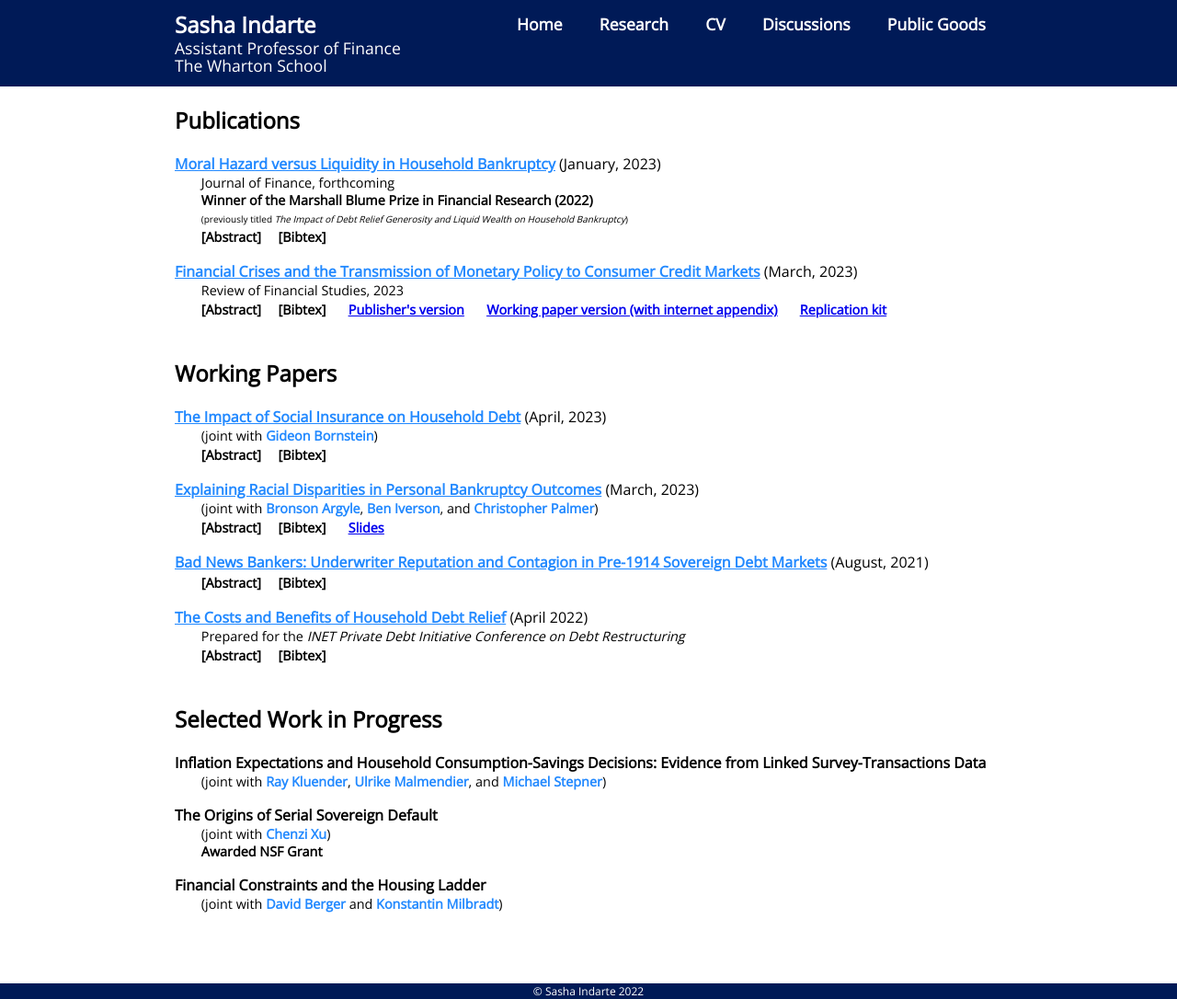
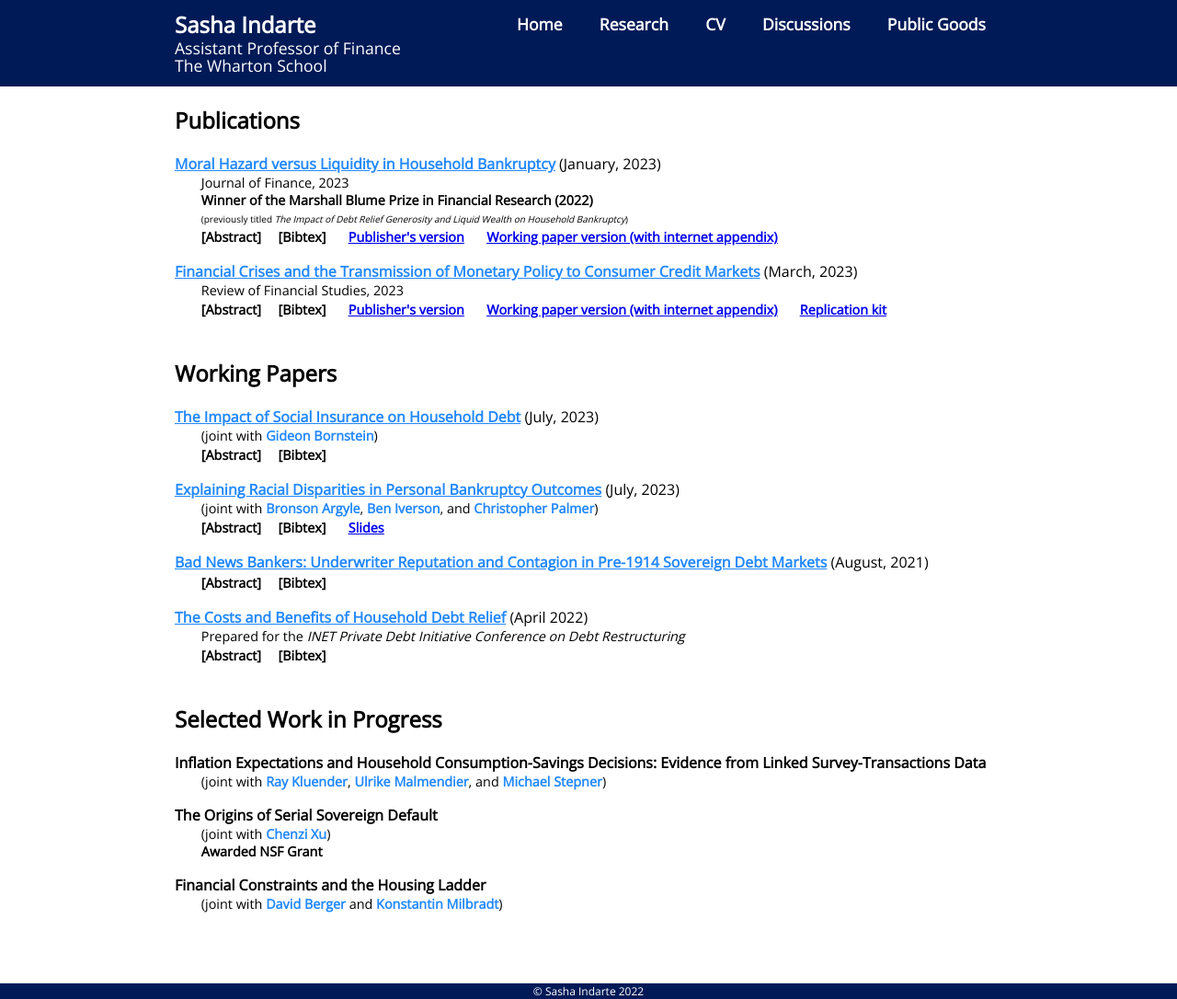
Before and after one commit to sashaindarte/sashaindarte.github.io, a Jekyll site: the page built from research/index.html, in a window 1280 px wide and 1086 px high. Shown: the whole window at 92% size. Built offline with Jekyll 4.4.1, drawn with Linux system fonts in a browser that asks for light colours.

Commit message:
Update index.html

```diff
--- a/research/index.html
+++ b/research/index.html
@@ -39,7 +39,7 @@ title: Sasha Indarte - Research
 			</p>
 
 			<p style="padding-left:2em;padding-bottom:0em;margin-top:0em;margin-bottom:0em;font-size:0.9em;">
-				Journal of Finance, forthcoming
+				Journal of Finance, 2023
 				<br>
 				<b> Winner of the Marshall Blume Prize in Financial Research (2022) </b>
 				<br>
@@ -48,6 +48,8 @@ title: Sasha Indarte - Research
 
 			<label for="toggle1a" class="toggle-header" style="font-size:0.9em;">&emsp;&emsp;[Abstract]</label>
 	    		<label for="toggle1b" class="toggle-header" style="font-size:0.9em;">&emsp;[Bibtex]</label>
+			&emsp; <a href="https://doi.org/10.1111/jofi.13263" style="font-size: 0.9em;"><u><b>Publisher's version</b></u></a>
+			&emsp; <a href="/research/indarte_bk.pdf" style="font-size: 0.9em;"><u><b>Working paper version (with internet appendix)</b></u></a>
 
 			<input type="checkbox" id="toggle1a" class="toggle-container" />
 			<div class="toggle-content">
@@ -63,7 +65,7 @@ title: Sasha Indarte - Research
 				  title={Moral Hazard versus Liquidity in Household Bankruptcy}, <br>
 				  author={Indarte, Sasha}, <br>
 				  journal={Journal of Finance}, <br>
-				  year={forthcoming}<br>
+				  year={2023}<br>
 				}
 			</p>
 			</div>
@@ -103,7 +105,7 @@ title: Sasha Indarte - Research
 				  title={Financial Crises and the Transmission of Monetary Policy to Consumer Credit Markets}, <br>
 				  author={Indarte, Sasha}, <br>
 				  journal={Review of Financial Studies}, <br>
-				  year={forthcoming}<br>
+				  year={2023}<br>
 				}
 			</p>
 			</div>
@@ -119,7 +121,7 @@ title: Sasha Indarte - Research
 		<div class="container">
 			<p style="margin-bottom:0px;"><a href="/research/BI_social_ins_debt.pdf">
 				<u><b>
-				The Impact of Social Insurance on Household Debt</b></u></a> (April, 2023)
+				The Impact of Social Insurance on Household Debt</b></u></a> (July, 2023)
 			</p>
 
 			<p style="padding-left:2em;padding-bottom:0em;margin-top:0em;margin-bottom:0em;font-size:0.9em;">
@@ -158,7 +160,7 @@ title: Sasha Indarte - Research
 		<div class="container">
 			<p style="margin-bottom:0px;"><a href="/research/bk-bias-AIIP.pdf">
 				<u><b>
-				Explaining Racial Disparities in Personal Bankruptcy Outcomes</b></u></a> (March, 2023)
+				Explaining Racial Disparities in Personal Bankruptcy Outcomes</b></u></a> (July, 2023)
 			</p>
 
 			<p style="padding-left:2em;padding-bottom:0em;margin-top:0em;margin-bottom:0em;font-size:0.9em;">
```
